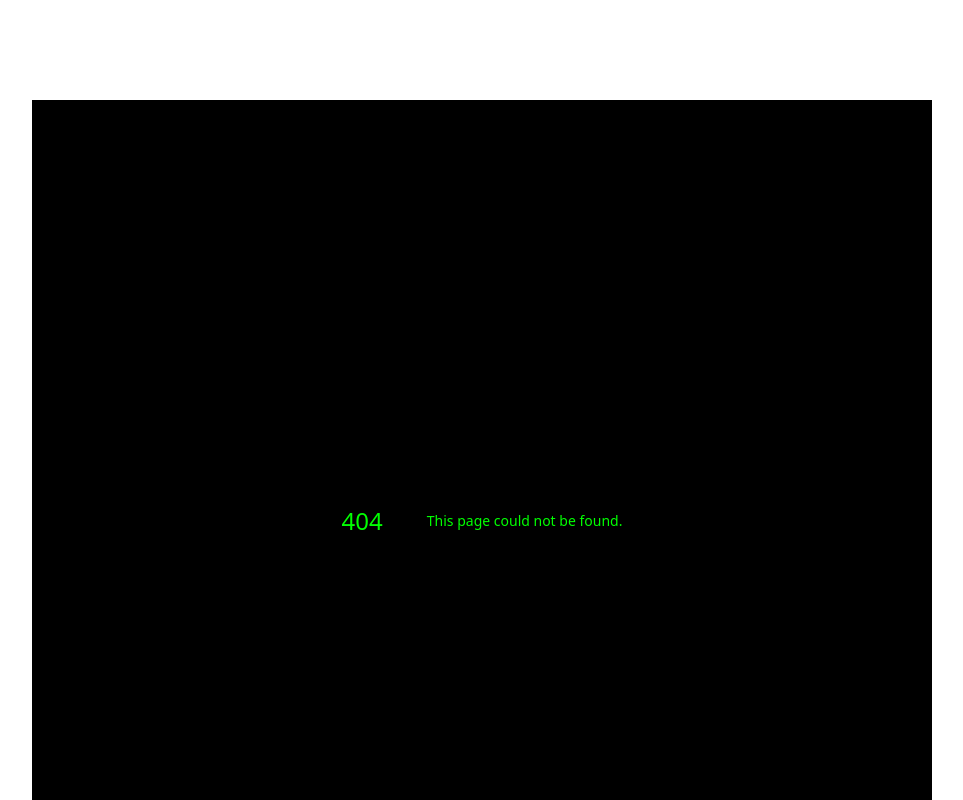
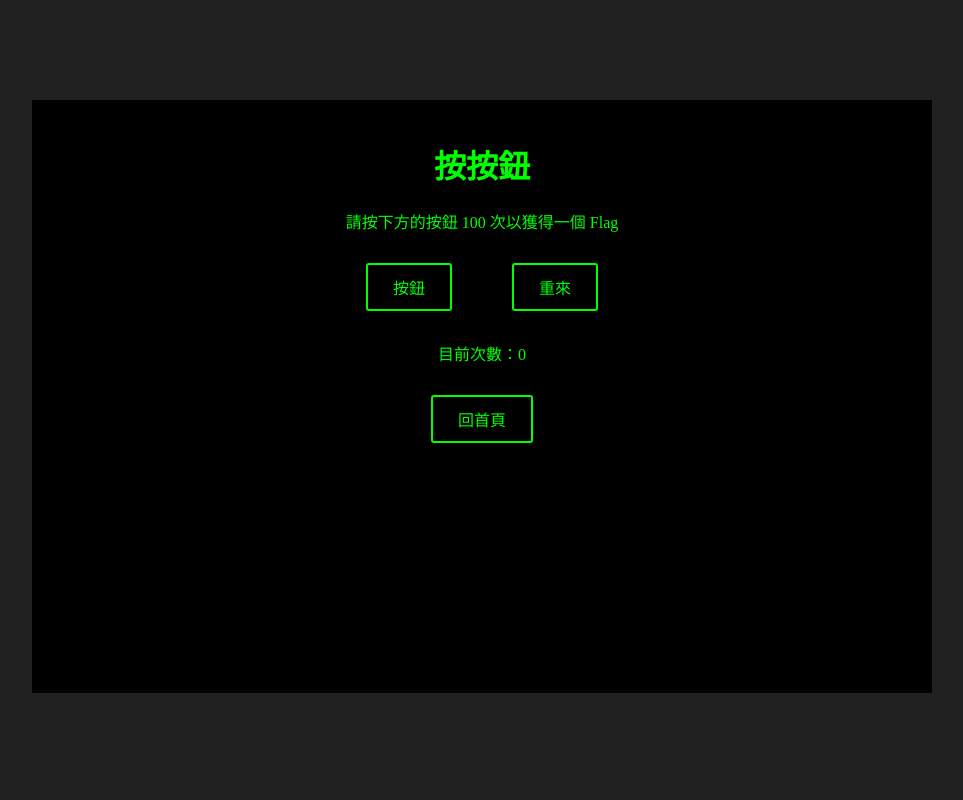
Before and after one commit to HiZollo/hz4ann-flag, a Next.js app: page /levels/9 in a window 1280 px wide. Before the commit this address had no page. Shown: the top 800 px of the page, without its empty margins (158-1121 px from the left). Built offline with nearby package versions, Linux system fonts and the light colour scheme.

Commit message:
feature: finish click button level

```diff
--- a/components/button.tsx
+++ b/components/button.tsx
@@ -1,12 +1,16 @@
+import $ from 'classnames'
 import styles from '@/styles/Button.module.css'
 
 interface ButtonProps {
   text: string
+  disabled?: boolean
   [key: string]: any
 }
-function Button({ text, ...props }: ButtonProps) {
+function Button({ text, disabled = false, ...props }: ButtonProps) {
   return (
-    <div className={styles.button} {...props}>
+    <div className={`${$(styles.button, {
+      [styles.disabled]: disabled
+    })}`} {...props}>
       {text}
     </div>
   )
--- a/components/layout.tsx
+++ b/components/layout.tsx
@@ -22,7 +22,9 @@ function Layout({ children }: WrapperProps) {
       <BlankDiv height="100px" />
       <main id="content">
         {children}
-        { pathname !== '/'  && <Link href="/"><Button text="回首頁" /></Link> }
+        { pathname !== '/'  && <div style={{ margin: '30px' }}>
+            <Link href="/"><Button text="回首頁" /></Link>
+          </div>}
         <BlankDiv />
       </main>
       <BlankDiv height="100px" />
--- a/pages/index.tsx
+++ b/pages/index.tsx
@@ -25,7 +25,7 @@ export default function Home() {
       <h1>HiZollo 四週年搶旗活動</h1>
       <textarea id={styles.intro} value={content} readOnly>
       </textarea>
-      <Button text="開始遊戲" onClick={() => setOpen(true)} />
+      <Button text="開始遊戲" style={{ margin: '20px' }} onClick={() => setOpen(true)} />
         <PopupWrapper open={open} handleClose={() => setOpen(false)}>
           {Flags.START_UP}
         </PopupWrapper>
--- /dev/null
+++ b/pages/levels/9.tsx
@@ -0,0 +1,29 @@
+import { useState, useEffect, useRef } from 'react'
+import { Button } from '@/components/button'
+import { PopupWrapper } from '@/components/popup'
+import Flags from '@/data/flags.json'
+
+export default function() {
+  const [count, setCount] = useState(0)
+  const [open, setOpen] = useState(false)
+  const { current: disableCount } = useRef(~~(Math.random() * 25) + 1)
+
+  useEffect(() => {
+    if (count === disableCount) setOpen(true)
+  }, [count])
+
+  return (
+    <>
+      <h1>按按鈕</h1>
+      請按下方的按鈕 100 次以獲得一個 {count >= 100 ? Flags.CLICK_BUTTON : 'Flag' }
+      <div  style={{ display: 'flex', flexDirection: 'row', gap: '60px', margin: '30px' }}>
+        <Button disabled={count >= disableCount} text="按鈕" onClick={() => setCount(v => v + 1)} />
+        <Button text="重來" onClick={() => setCount(0)} />
+      </div>
+      目前次數：{Math.min(disableCount, count)}
+      <PopupWrapper open={open} handleClose={() => setOpen(false)}>
+        按鈕被你按壞了。
+      </PopupWrapper>
+    </>
+  )
+}
--- a/styles/Button.module.css
+++ b/styles/Button.module.css
@@ -2,14 +2,24 @@
   border: 2px solid #01ff01;
   display: inline-block;
   padding: 10px 25px;
-  margin: 40px;
   border-radius: 3px;
   transition: all .4s;
   color: #01ff01;
   cursor: pointer;
 }
 
+.button.disabled {
+  cursor: not-allowed;
+  color: green;
+  border-color: green;
+}
+
 .button:hover {
   background-color: #01ff01;
   color: #000;
 }
+
+.button.disabled:hover {
+  background-color: transparent;
+  color: green;
+}
```
